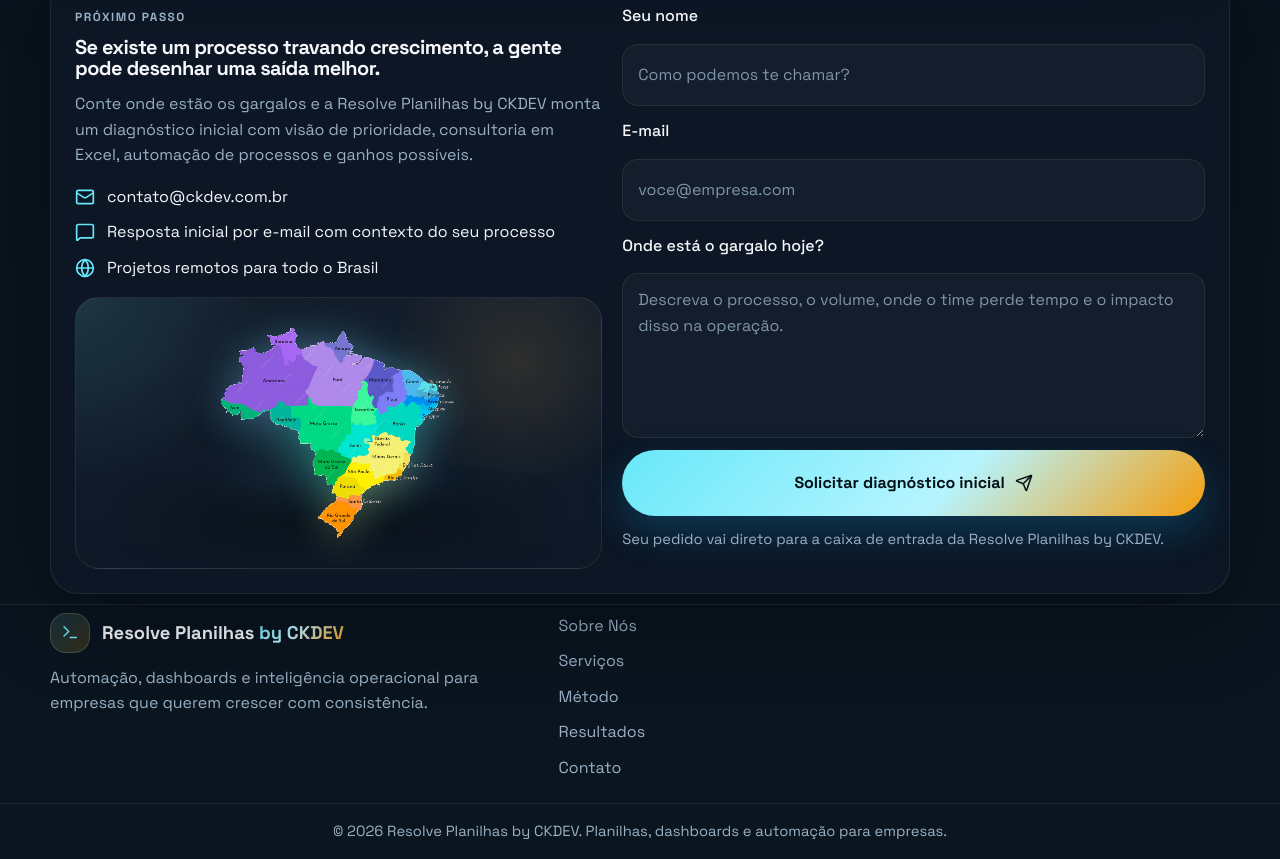
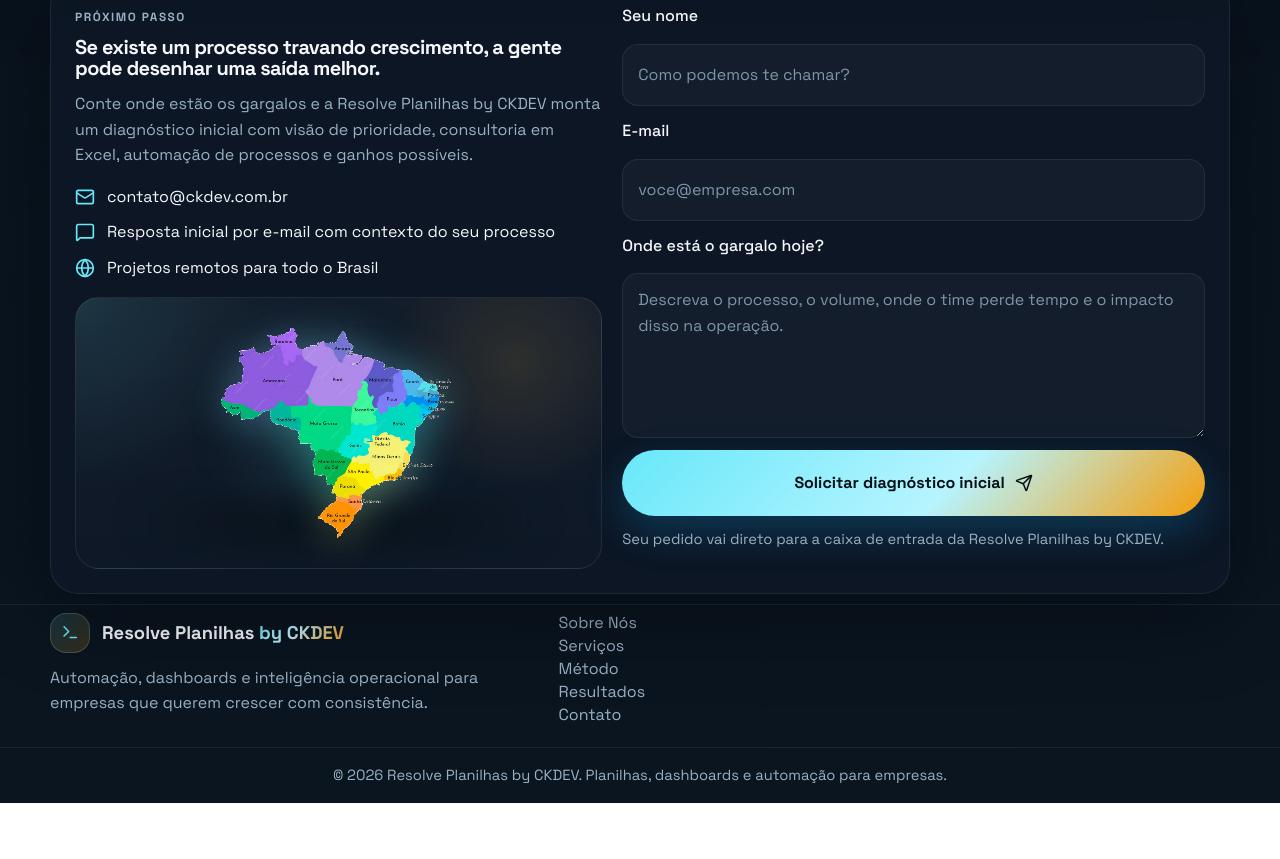
Before and after one commit to flavioalmeidamatos/ckdevpagina, a website: page index.html in a window 1280 px wide. Shown: the part 4298-5157 px from the top of the page. After the commit the page ends 5101 px from the top, so only its background shows below. Drawn offline with Linux system fonts and the light colour scheme.

Commit message:
Tighten footer link spacing

```diff
--- a/assets/css/site.css
+++ b/assets/css/site.css
@@ -1181,13 +1181,14 @@
 .footer-links,
 .footer-social {
   display: grid;
-  gap: 10px;
+  gap: 4px;
 }
 
 .footer-links a,
 .footer-social a {
   text-decoration: none;
   color: var(--muted);
+  line-height: 1.2;
 }
 
 .footer-social a {
```
